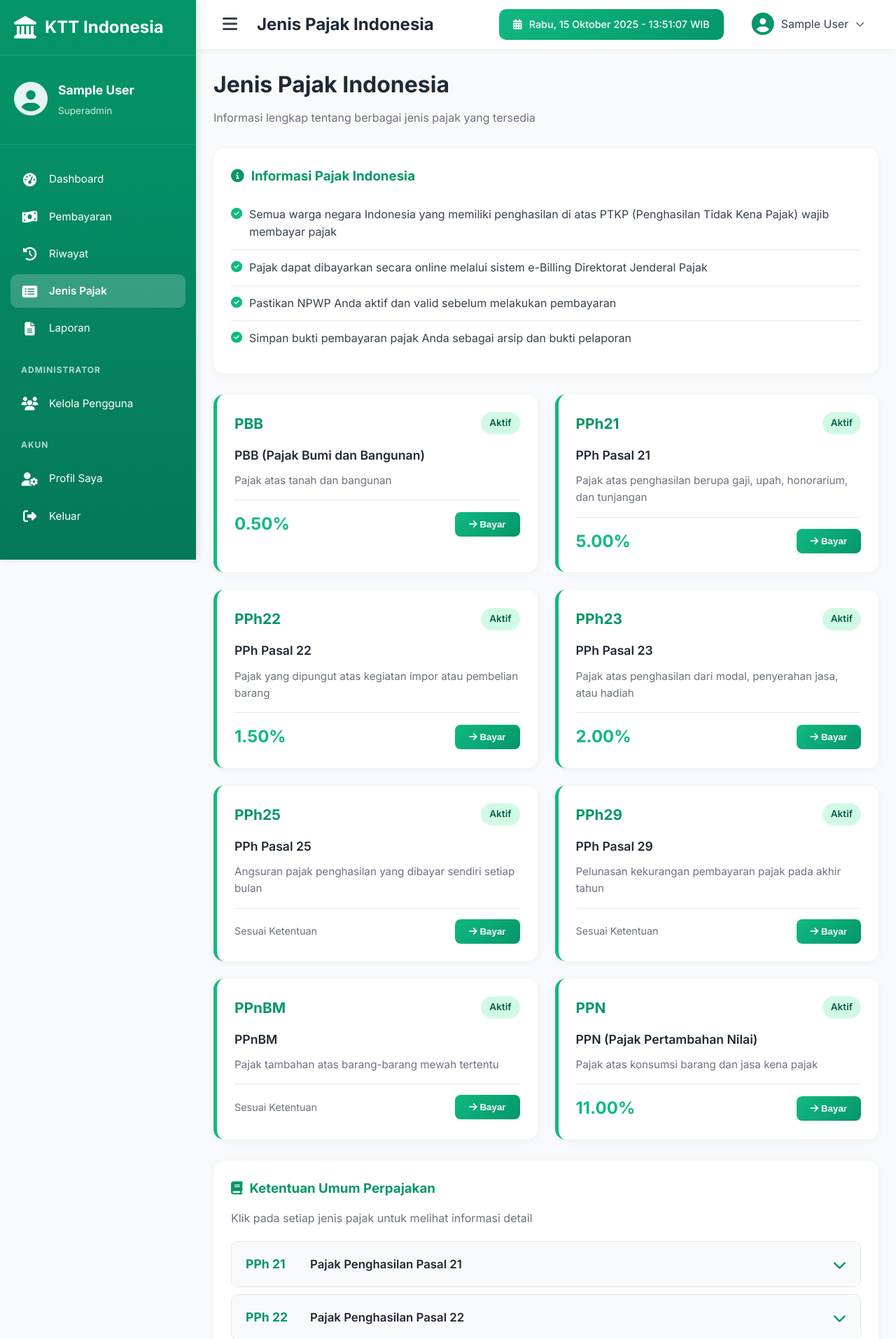
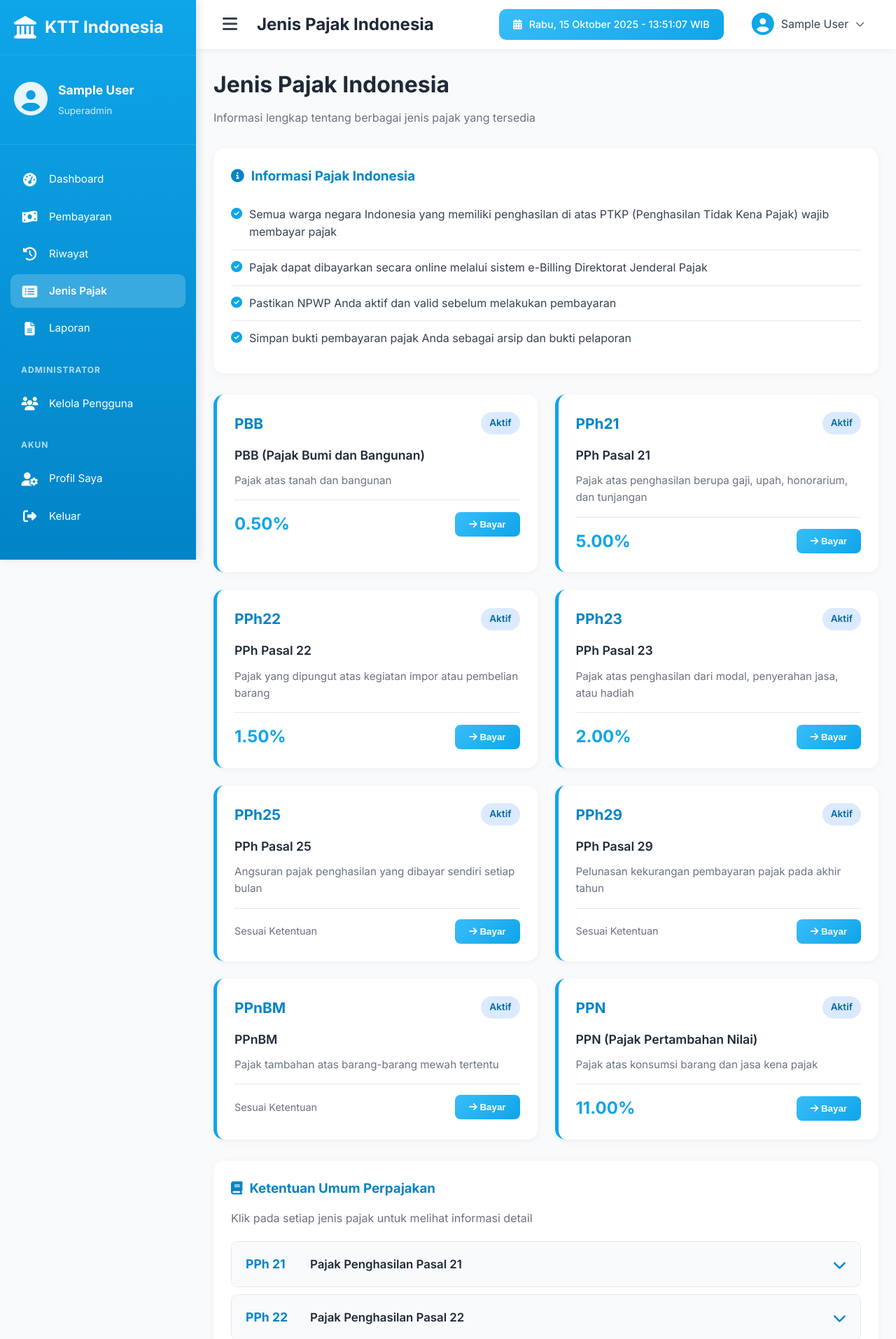
Before and after one commit to SIFA27L/e-Pajak-KTT, a PHP site: page /e-commerce/pages/jenis_pajak.php in a window 1280 px wide. Shown: the top 1914 px of the page at 70% size. Run offline with PHP 8.4, Linux system fonts and the light colour scheme; the visitor is signed in with stand-in values (Sample User, id 1); data comes from the database, SQL or seed files in the repository; tables that the repository leaves empty hold one stand-in row (values such as "Sample post").

Commit message:
fix: unify color palette to blue theme across all pages
- Changed all green colors (#10b981, #059669, #065f46) to blue (#0ea5e9, #0284c7, #0369a1)
- Updated CSS variables in style.css
- Fixed stat card gradients in dashboard
- Updated chart colors (line and doughnut charts)
- Changed button gradients in pembayaran, users, jenis_pajak
- Updated text colors, borders, and icons throughout
- Fixed toast notifications and loading spinners
- Updated sidebar and header colors
- Consistent with login/register page blue gradient theme
- Files affected: style.css, ajax-ui.css, all page files, sidebar, reports

```diff
--- a/assets/css/style.css
+++ b/assets/css/style.css
@@ -5,11 +5,12 @@
 }
 
 :root {
-    --primary-color: #059669;
-    --secondary-color: #047857;
-    --primary-light: #10b981;
-    --primary-lighter: #34d399;
-    --success-color: #10b981;
+    --primary-color: #0ea5e9;
+    --secondary-color: #0284c7;
+    --primary-light: #38bdf8;
+    --primary-lighter: #7dd3fc;
+    --primary-dark: #0369a1;
+    --success-color: #0ea5e9;
     --danger-color: #ef4444;
     --warning-color: #f59e0b;
     --info-color: #3b82f6;
@@ -60,7 +61,7 @@ body:not(.page-loaded) * {
     top: 0;
     width: var(--sidebar-width);
     height: 100vh;
-    background: linear-gradient(180deg, #059669 0%, #047857 100%);
+    background: linear-gradient(180deg, #0ea5e9 0%, #0284c7 100%);
     color: white;
     overflow-y: auto;
     overflow-x: hidden;
@@ -376,7 +377,7 @@ body:not(.page-loaded) * {
     align-items: center;
     gap: 10px;
     padding: 10px 20px;
-    background: linear-gradient(135deg, #10b981 0%, #059669 100%);
+    background: linear-gradient(135deg, #38bdf8 0%, #0ea5e9 100%);
     color: white;
     border-radius: 10px;
     font-size: 0.9rem;
@@ -805,8 +806,8 @@ body:not(.page-loaded) * {
 }
 
 .badge-success {
-    background: #d1fae5;
-    color: #065f46;
+    background: #dbeafe;
+    color: #0369a1;
 }
 
 .badge-warning {
@@ -832,7 +833,7 @@ body:not(.page-loaded) * {
 /* Buttons */
 .btn-primary {
     padding: 10px 20px;
-    background: linear-gradient(135deg, #10b981 0%, #059669 100%);
+    background: linear-gradient(135deg, #38bdf8 0%, #0ea5e9 100%);
     color: white;
     border: none;
     border-radius: 8px;
@@ -1729,10 +1730,10 @@ body:not(.page-loaded) * {
 }
 
 ::-webkit-scrollbar-thumb {
-    background: #10b981;
+    background: #38bdf8;
     border-radius: 4px;
 }
 
 ::-webkit-scrollbar-thumb:hover {
-    background: #059669;
-}
+    background: #0ea5e9;
+}
--- a/auth/login.php
+++ b/auth/login.php
@@ -50,7 +50,8 @@ unset($_SESSION['logout_message']);
             justify-content: center;
             padding: 20px;
             position: relative;
-            overflow: hidden;
+            overflow-x: hidden;
+            overflow-y: auto;
         }
 
         body::before {
--- a/pages/jenis_pajak.php
+++ b/pages/jenis_pajak.php
@@ -33,7 +33,7 @@ $jenisPajak = $stmt->fetchAll();
             border-radius: 15px;
             box-shadow: 0 2px 10px rgba(0, 0, 0, 0.05);
             transition: transform 0.3s ease, box-shadow 0.3s ease;
-            border-left: 5px solid #10b981;
+            border-left: 5px solid #0ea5e9;
         }
 
         .pajak-card:hover {
@@ -51,7 +51,7 @@ $jenisPajak = $stmt->fetchAll();
         .pajak-code {
             font-size: 1.3rem;
             font-weight: 700;
-            color: #059669;
+            color: #0284c7;
         }
 
         .pajak-title {
@@ -79,7 +79,7 @@ $jenisPajak = $stmt->fetchAll();
         .pajak-rate {
             font-size: 1.5rem;
             font-weight: 700;
-            color: #10b981;
+            color: #0ea5e9;
         }
 
         .info-section {
@@ -91,7 +91,7 @@ $jenisPajak = $stmt->fetchAll();
         }
 
         .info-section h3 {
-            color: #059669;
+            color: #0284c7;
             margin-bottom: 15px;
             display: flex;
             align-items: center;
@@ -116,7 +116,7 @@ $jenisPajak = $stmt->fetchAll();
         }
 
         .info-section li i {
-            color: #10b981;
+            color: #0ea5e9;
             margin-top: 3px;
         }
 
@@ -168,13 +168,13 @@ $jenisPajak = $stmt->fetchAll();
         }
 
         .accordion-title strong {
-            color: #059669;
+            color: #0284c7;
             font-size: 1.1rem;
             min-width: 80px;
         }
 
         .accordion-icon {
-            color: #059669;
+            color: #0284c7;
             font-size: 1.2rem;
             transition: transform 0.3s ease;
         }
@@ -202,7 +202,7 @@ $jenisPajak = $stmt->fetchAll();
         }
 
         .accordion-detail h4 {
-            color: #059669;
+            color: #0284c7;
             font-size: 1rem;
             margin: 15px 0 10px 0;
             display: flex;
@@ -225,7 +225,7 @@ $jenisPajak = $stmt->fetchAll();
             content: "→";
             position: absolute;
             left: 0;
-            color: #10b981;
+            color: #0ea5e9;
             font-weight: bold;
         }
 
--- a/pages/riwayat.php
+++ b/pages/riwayat.php
@@ -85,7 +85,7 @@ $payments = $stmt->fetchAll();
         }
 
         .btn-download {
-            background: #10b981;
+            background: #0ea5e9;
             color: white;
         }
 
```
Also changed, not shown: other parts of assets/css/style.css (+11 -11 lines), api/generate_report.php (+5 -5 lines), assets/css/ajax-ui.css (+6 -6 lines), auth/register.php (+6 -4 lines), pages/dashboard.php (+11 -11 lines), pages/pembayaran.php (+8 -8 lines), pages/users.php (+17 -17 lines).
